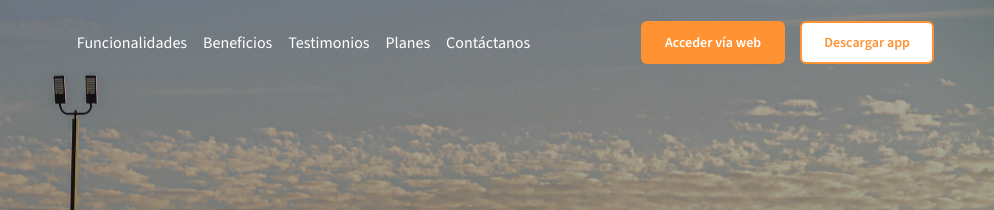
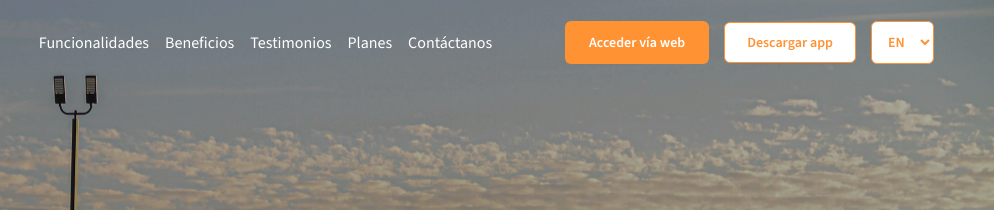
Before and after one commit to Los-Parkers-IoT/iot-solutions-development-cargasafe-landing, a plain HTML site: page index.html in a window 1280 px wide. Shown: the top 210 px of the page, 286-1280 px from the left. Drawn offline with nearby package versions, Linux system fonts and the light colour scheme.

Commit message:
feat(intl): add switch language button for layout

```diff
--- a/index.html
+++ b/index.html
@@ -37,6 +37,10 @@
           <div class="nav-actions">
             <a href="#" class="btn-web">Acceder vía web</a>
             <a href="#platforms" class="btn-app">Descargar app</a>
+            <select class="btn-switch-language" id="swithLanguage" value="en">
+              <option value="en">EN</option>
+              <option value="es">ES</option>
+            </select>
           </div>
         </div>
       </nav>
--- a/styles.css
+++ b/styles.css
@@ -117,10 +117,10 @@ html {
   background-color: #e67d1a;
 }
 
-.btn-app {
+.navbar .btn-app {
   background-color: white;
   color: #ff9233;
-  border: 2px solid #ff9233;
+  border: 1px solid #ff9233;
   padding: 10px 22px;
   border-radius: 6px;
   font-family: 'Source Sans 3', sans-serif;
@@ -131,9 +131,21 @@ html {
   text-decoration: none;
 }
 
-.btn-app:hover {
+.navbar .btn-app:hover {
   background-color: #ff9233;
   color: white;
+}
+.navbar .btn-switch-language {
+  background-color: white;
+  color: #ff9233;
+  border: 1px solid #ff9233;
+  padding: 10px 12px;
+  border-radius: 6px;
+  font-family: 'Source Sans 3', sans-serif;
+  font-size: 14px;
+  font-weight: 600;
+  cursor: pointer;
+  transition: all 0.3s ease;
 }
 /* END HEADER */
 
```
